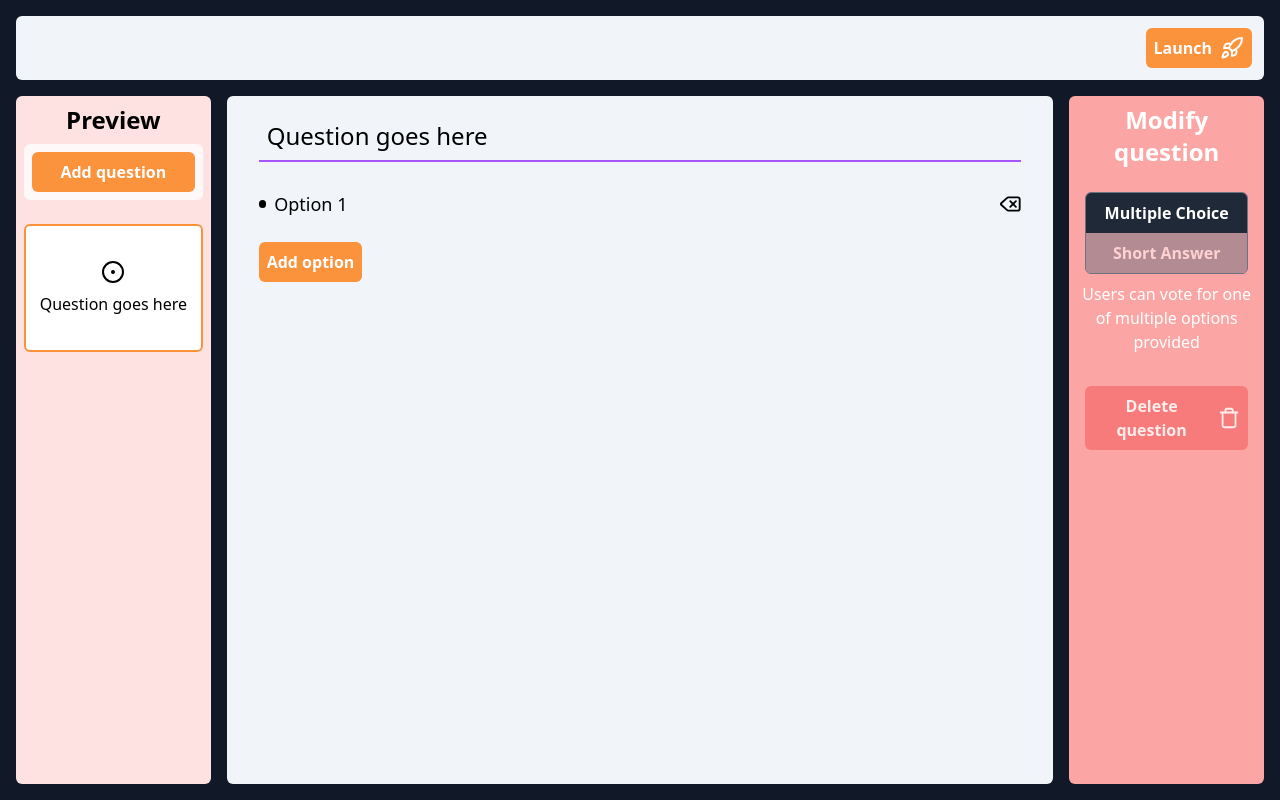
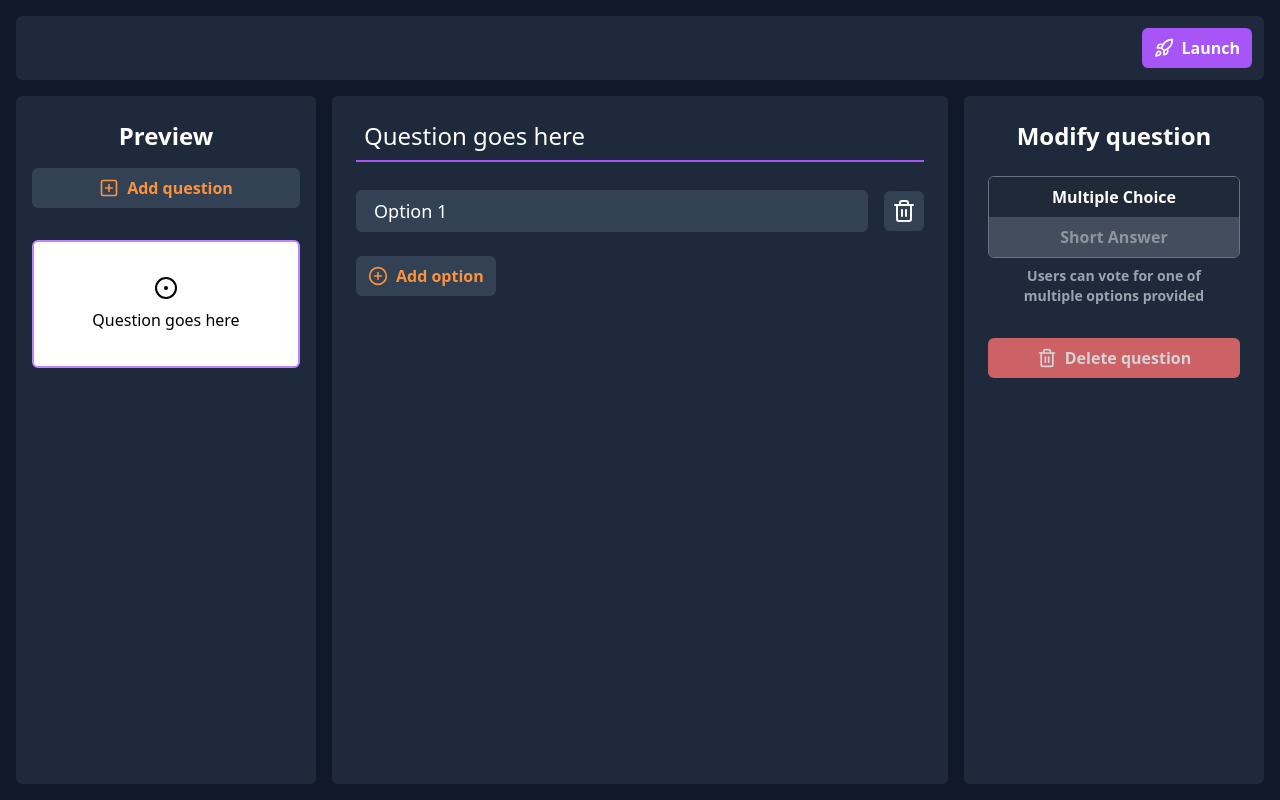
Before and after one commit to KaustubhKumar05/live-polls, a React (Vite) app in the folder client/: page /create in a window 1280 px wide. Built offline with nearby package versions, Linux system fonts and the light colour scheme.

Commit message:
fix: improve styling

```diff
--- a/client/src/App.tsx
+++ b/client/src/App.tsx
@@ -10,7 +10,7 @@ const App = () => (
     <Switch>
       <Route exact path="/" component={Home} />
       <Route exact path="/create" component={Create} />
-      <Route path="/attempt/:id" component={Attempt} />
+      <Route path="/quiz/:id" component={Attempt} />
     </Switch>
   </Router>
 );
--- a/client/src/components/Create/Config.tsx
+++ b/client/src/components/Create/Config.tsx
@@ -1,6 +1,6 @@
 import React from "react";
 import { Question, QuestionType, QuestionTypes } from "../../types";
-import { Trash } from "lucide-react";
+import { Trash2 } from "lucide-react";
 import useQuizStore from "../../store";
 
 const description = {
@@ -24,7 +24,7 @@ export const Config = ({
 }) => {
   const { questions, setQuestions } = useQuizStore((store) => store);
   return (
-    <section className="col-span-1 bg-red-300 p-2 rounded-md">
+    <section className="col-span-2 bg-slate-800 px-4 py-6 rounded-md">
       <h2 className="text-white text-2xl font-semibold text-center">
         Modify question
       </h2>
@@ -40,7 +40,7 @@ export const Config = ({
             }
             className={`p-2 text-white font-semibold w-full ${
               activeQuestion?.questionType === QuestionTypes[questionType]
-                ? "bg-gray-800"
+                ? "bg-gray-800 text-purple-500"
                 : "bg-gray-500 opacity-50"
             }`}
             key={questionType}
@@ -49,7 +49,7 @@ export const Config = ({
           </button>
         ))}
       </div>
-      <p className="text-white text-center">
+      <p className="text-gray-400 text-center text-sm font-semibold px-4">
         {description[activeQuestion!.questionType]}
       </p>
       <div className="m-2">
@@ -63,7 +63,7 @@ export const Config = ({
           }}
           className="mt-8 bg-red-400 text-white font-semibold flex items-center gap-2 rounded-md w-full justify-center p-2 disabled:opacity-80 disabled:cursor-not-allowed"
         >
-          Delete question <Trash />
+          <Trash2 size={20} /> Delete question
         </button>
       </div>
     </section>
--- a/client/src/components/Create/Preview.tsx
+++ b/client/src/components/Create/Preview.tsx
@@ -1,6 +1,6 @@
 import React from "react";
 import { Question, QuestionTypes } from "../../types";
-import { CircleDot, Type } from "lucide-react";
+import { CircleDot, SquarePlus, Type } from "lucide-react";
 import useQuizStore from "../../store";
 
 export const Preview = ({
@@ -23,14 +23,14 @@ export const Preview = ({
     setTimeout(() => setActiveQuestionIndex(questions.length), 100);
   };
   return (
-    <section className="bg-red-100 p-2 min-h-0 flex-1 overflow-y-auto rounded-md">
-      <h2 className="text-2xl font-semibold text-center">Preview</h2>
-      <div className="px-2 py-2 my-2 sticky top-0 bg-white/75 rounded-md">
+    <section className="bg-slate-800 px-4 py-6 min-h-0 flex-1 overflow-y-auto rounded-md col-span-2">
+      <h2 className="text-2xl font-semibold text-center text-white">Preview</h2>
+      <div className="py-2 my-2 sticky top-0 rounded-md">
         <button
           onClick={addQuestion}
-          className="p-2 text-white font-semibold w-full text-center bg-orange-400 rounded-md"
+          className="p-2 px-3 text-orange-400 font-semibold w-full text-center bg-slate-700 rounded-md flex items-center gap-2 justify-center"
         >
-          Add question
+          <SquarePlus size={20} /> Add question
         </button>
       </div>
       <div className="mt-6 flex flex-col gap-2 min-h-0 flex-1 overflow-y-auto">
@@ -39,7 +39,7 @@ export const Preview = ({
             key={question.id}
             className={`bg-white text-black h-32 w-full flex flex-col items-center border-2 gap-2 justify-center rounded-md ${
               question.id === activeQuestion?.id
-                ? "border-orange-400"
+                ? "border-purple-400"
                 : "border-white"
             }`}
             onClick={() => setActiveQuestionIndex(index)}
--- a/client/src/components/Create/index.tsx
+++ b/client/src/components/Create/index.tsx
@@ -3,7 +3,7 @@ import { Question, QuestionType, QuestionTypes } from "../../types";
 import { Preview } from "./Preview";
 import { Config } from "./Config";
 import useQuizStore from "../../store";
-import { Delete, Rocket } from "lucide-react";
+import { CirclePlus, Delete, Rocket, Trash2 } from "lucide-react";
 
 export const Create = () => {
   const { questions, setQuestions } = useQuizStore((store) => store);
@@ -49,23 +49,25 @@ export const Create = () => {
     [activeQuestion, questions]
   );
   return (
-    <main className="w-full max-h-screen h-screen bg-gray-900 gap-4 p-4">
-      <div className="bg-slate-100 rounded-md h-16 mb-4 px-3 flex w-full items-center justify-end">
-        <button className="bg-orange-400 text-white font-semibold flex items-center gap-2 rounded-md justify-center p-2 px-2">
-          Launch <Rocket />
+    <main className="w-full max-h-screen h-screen bg-gray-900 max-w mx-auto gap-4 p-4">
+      <div className="bg-slate-800 rounded-md h-16 mb-4 px-3 flex w-full mx-auto items-center justify-center">
+        <div className="max-w-[1440px] mx-auto w-full flex justify-end">
+          <button className="bg-purple-500 text-white font-semibold flex items-center gap-2 rounded-md justify-center p-2 px-3">
+            <Rocket size={20} /> Launch
           </button>
+        </div>
       </div>
       {/* Subtract header, gaps */}
       <div
-        className="grid grid-cols-6 gap-4"
+        className="grid grid-cols-8 gap-4 max-w-[1440px] mx-auto"
         style={{ height: "calc(100vh - 64px - 3*16px)" }}
       >
         <Preview
           activeQuestion={activeQuestion}
           setActiveQuestionIndex={setActiveQuestionIndex}
         />
-        {/* Main 4 cols */}
-        <main className="col-span-4 bg-slate-100 px-8 py-4 rounded-md">
+
+        <main className="col-span-4 bg-slate-800 p-4 px-6 rounded-md">
           <input
             type="text"
             value={activeQuestion?.title}
@@ -76,16 +78,15 @@ export const Create = () => {
                 activeQuestion!.options
               )
             }
-            className="text-2xl w-full p-2 outline-none border-b-2 border-purple-500 focus:border-dotted bg-transparent"
+            className="text-2xl text-white w-full p-2 outline-none border-b-2 border-purple-500 focus:border-dotted bg-transparent"
           />
 
           {activeQuestion?.questionType === QuestionTypes.MCQ && (
             <ul className="list-inside mt-5">
               {activeQuestion.options?.map((option, index) => (
-                <div className="flex w-full items-center gap-2">
-                  <div className="w-2 h-2 rounded-full bg-black" />
+                <div className="flex w-full items-center gap-4">
                   <input
-                    className="my-2 w-full text-lg outline-none focus:border-b border-purple-500 bg-transparent"
+                    className="my-2 w-full text-lg text-white px-4 py-[5px] rounded-md outline-none border-2 focus:border-purple-600 border-slate-700 bg-slate-700"
                     onChange={(e) => {
                       updateActiveQuestion(
                         activeQuestion.title,
@@ -98,9 +99,9 @@ export const Create = () => {
                     key={`option-${index}`}
                     value={option}
                   />
-
-                  <Delete
-                    className="cursor-pointer hover:text-orange-400"
+                  <div className="p-2 bg-slate-700 rounded-md">
+                    <Trash2
+                      className="cursor-pointer hover:text-red-400 text-white"
                       onClick={() =>
                         updateActiveQuestion(
                           activeQuestion.title,
@@ -112,9 +113,10 @@ export const Create = () => {
                       }
                     />
                   </div>
+                </div>
               ))}
               <button
-                className="p-2 bg-orange-400 rounded-md mt-4 text-white font-semibold cursor-pointer disabled:cursor-not-allowed disabled:opacity-80"
+                className="p-2 px-3 bg-slate-700 rounded-md mt-4 text-orange-400 font-semibold cursor-pointer disabled:cursor-not-allowed disabled:opacity-80 flex items-center gap-2 justify-center"
                 disabled={
                   activeQuestion.options && activeQuestion.options.length > 5
                 }
@@ -131,7 +133,7 @@ export const Create = () => {
                   )
                 }
               >
-                Add option
+                <CirclePlus size={20} /> Add option
               </button>
             </ul>
           )}
--- a/client/src/components/Home.tsx
+++ b/client/src/components/Home.tsx
@@ -23,7 +23,7 @@ export const Home = () => {
       />
 
       <button
-        onClick={() => history.push(`/attempt/${id}`)}
+        onClick={() => history.push(`/quiz/${id}`)}
         // Sticking with a 6 digit alphanum code for now
         disabled={id.length !== 6}
         className="bg-purple-600 text-white font-semibold px-3 py-2 rounded-md w-full md:w-60 disabled:opacity-80 disabled:cursor-not-allowed"
```
Lines whose indentation alone changed are shown as unchanged.
